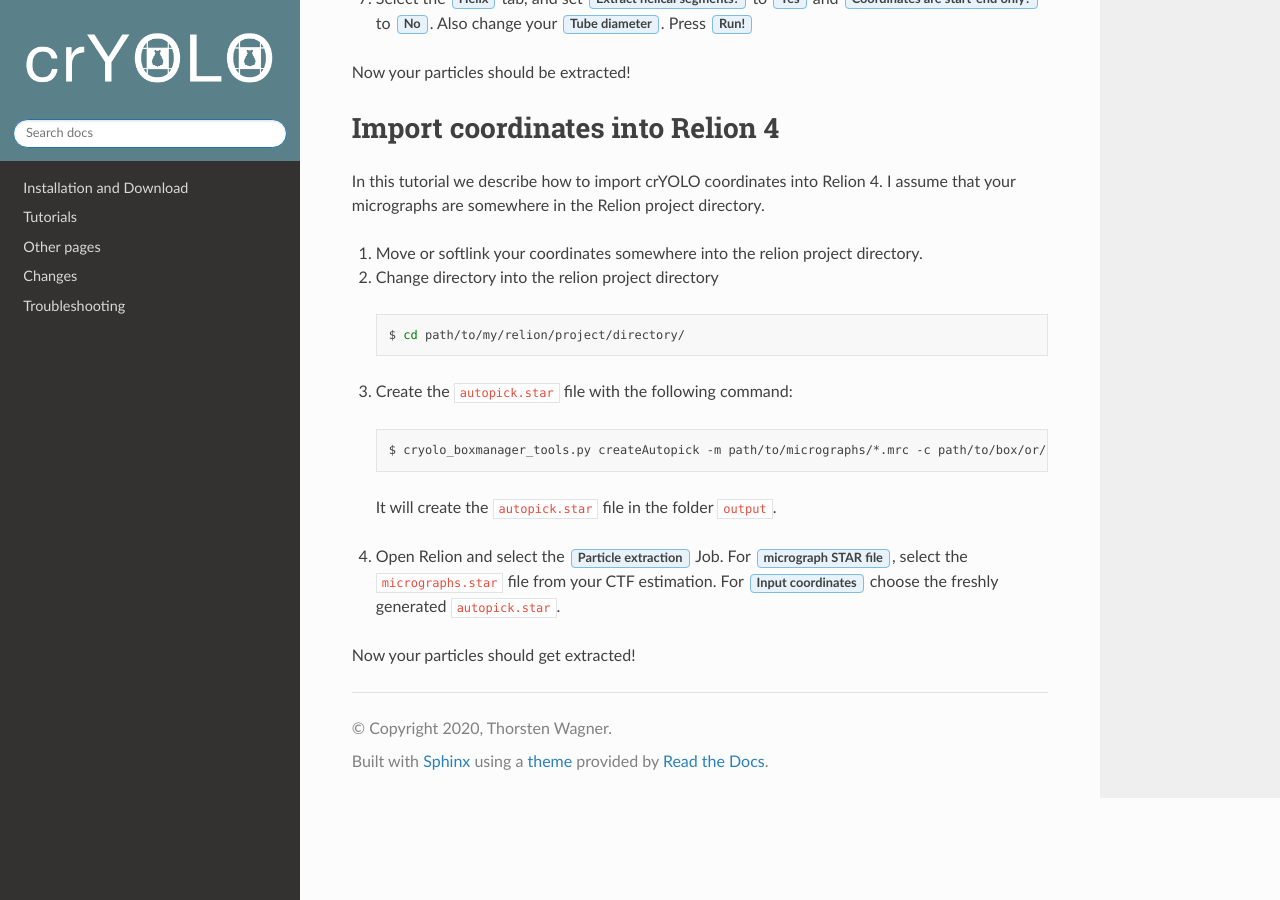
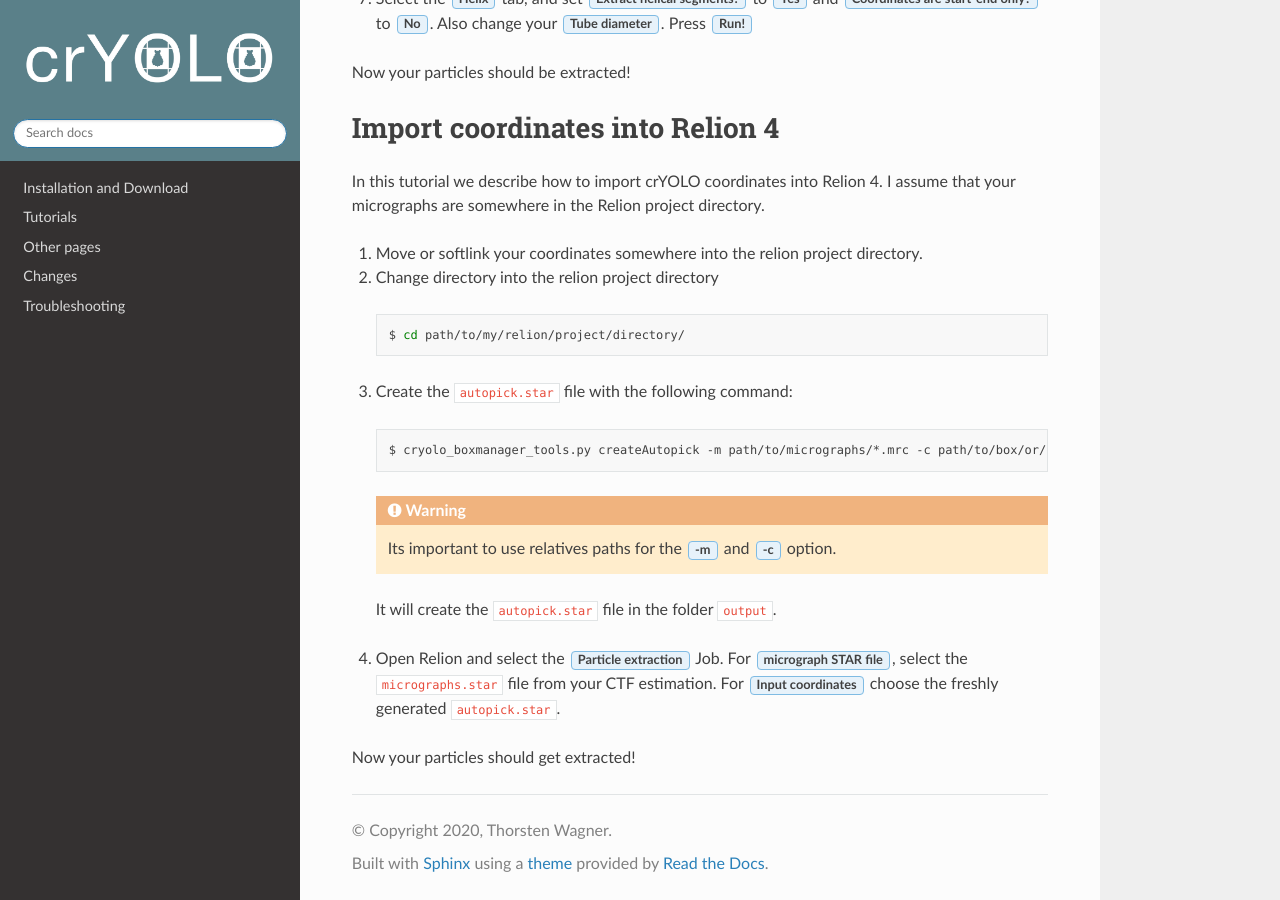
Before and after one commit to MPI-Dortmund/cryolo, a Sphinx documentation site: the page built from source/other/import_filaments_relion.rst, in a window 1280 px wide and 900 px high, scrolled down 1956 px. Built offline with Sphinx 7.4.7 and the Read the Docs theme 2.0.0, drawn with Linux system fonts in a browser that asks for light colours.

Commit message:
add warning for relative paths

```diff
--- a/source/other/import_filaments_relion.rst
+++ b/source/other/import_filaments_relion.rst
@@ -56,6 +56,11 @@
 
     cryolo_boxmanager_tools.py createAutopick -m path/to/micrographs/*.mrc -c path/to/box/or/star/files/*.star -o output/
 
+ .. warning::
+
+    Its important to use relatives paths for the :guilabel:`-m` and :guilabel:`-c` option.
+
+
  It will create the :file:`autopick.star` file in the folder :file:`output`.
 
 4. Open Relion and select the :guilabel:`Particle extraction` Job. For :guilabel:`micrograph STAR file`, select the :file:`micrographs.star` file from your CTF estimation. For :guilabel:`Input coordinates` choose the freshly generated :file:`autopick.star`.
```
